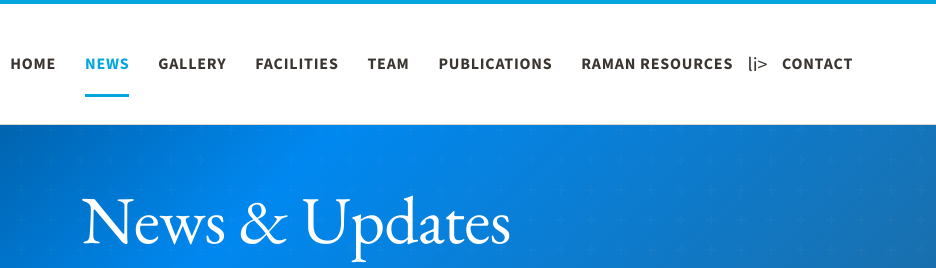
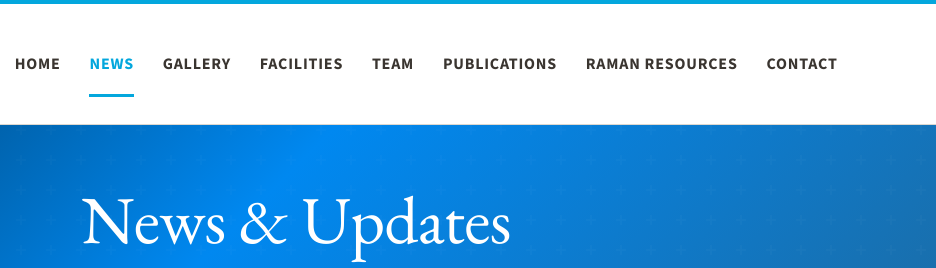
Before and after one commit to thebrightlabindia/BRIGHTLAB-WEBSITE, a plain HTML site: page news.html in a window 1280 px wide. Shown: the top 268 px of the page, 344-1280 px from the left. Drawn offline with nearby package versions, Linux system fonts and the light colour scheme.

Commit message:
fixed errors

```diff
--- a/news.html
+++ b/news.html
@@ -29,8 +29,7 @@
                     <li><a href="team.html">Team</a> <div class="underline2"></div></li>
                     <li><a href="publications.html">Publications</a> <div class="underline2"></div></li>
                     <li><a href="raman-resources.html">Raman Resources</a> <div class="underline2"></div></li>
-                    li><a href="contact.html">Contact</a> <div class="underline2"></div></li>
-
+                    <li><a href="contact.html">Contact</a> <div class="underline2"></div></li>
                 </ul>
                 <div class="hamburger" id="hamburger">
                     <span></span>
```
